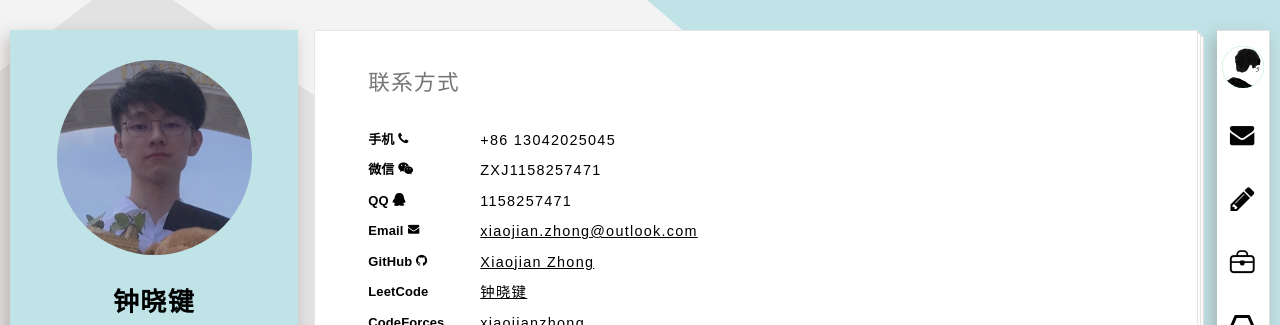
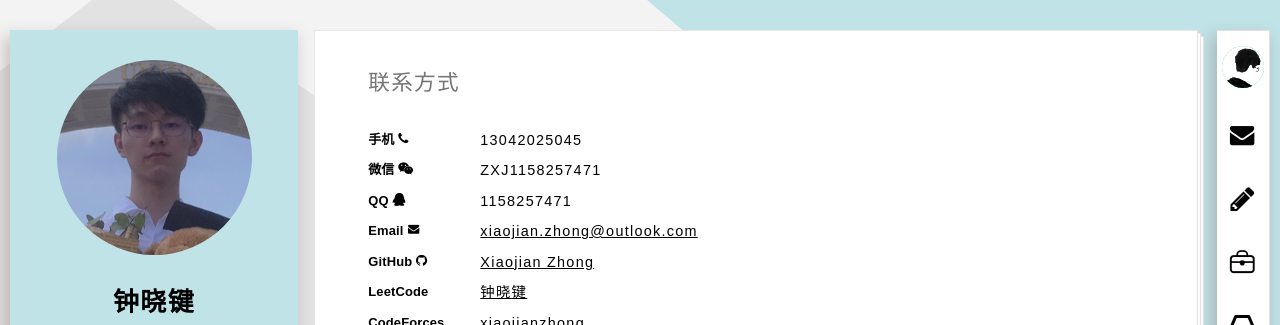
Before and after one commit to xiaojianzhong/xiaojianzhong.github.io, a Jekyll site: the page built from index.html, in a window 1280 px wide and 900 px high. Shown: the top 325 px of the window. Built offline with Jekyll 4.4.1, drawn with Linux system fonts in a browser that asks for light colours; some web fonts are replaced.

Commit message:
将配置文件中的数字改成字符串

```diff
--- a/_config.yml
+++ b/_config.yml
@@ -8,9 +8,9 @@
   day: '05'
 origin: 广东
 
-phone: +86 13042025045
+phone: '13042025045'
 wechat: ZXJ1158257471
-qq: 1158257471
+qq: '1158257471'
 email: xiaojian.zhong@outlook.com
 github:
   url: github.com/xiaojianzhong
@@ -221,7 +221,7 @@
     rewards:
       - name: 暨南大学港澳台侨学生创新创业大赛
         rank: 校三等奖
-  - year: 2018
+  - year: '2018'
     rewards:
       - name: 暨南大学优秀学生干部奖学金
   - yearmonth: 2018/01
@@ -256,7 +256,7 @@
         rank: 全国第一名
       - name: 全国大学生软件测试大赛 - 开发者测试
         rank: 全国第十二名
-  - year: 2020
+  - year: '2020'
     rewards:
       - name: 暨南大学优秀学生一等奖学金
       - name: 暨南大学优秀学生荣誉称号
@@ -272,7 +272,7 @@
     rewards:
       - name: 全国大学生软件测试大赛 - Web 应用测试
         rank: 广东省优胜奖
-  - year: 2021
+  - year: '2021'
     rewards:
       - name: 暨南大学毕业班优秀学生一等奖学金
       - name: 暨南大学信息科学技术学院 2021 届优秀毕业生科技创新奖
@@ -291,7 +291,7 @@
           - 针对大分辨率采取有重叠滑窗裁切方法制作训练集，使用 DeepLab v3+、PointRend 等语义分割模型划定海冰区域
           - 观察到正负样本像素数量比例约为 1:4，尝试过采样正样本图像重置训练集，并使用 IoU 友好的 Dice Loss
           - 观察到推理结果中海冰边缘表现较差，加入基于二分类交叉熵的边缘检测分支作为辅助任务，有效提高海冰边缘精度
-  - year: 2022
+  - year: '2022'
     rewards:
       - name: 西安电子科技大学优秀研究生
       - name: 西安电子科技大学一等学业奖学金
```
